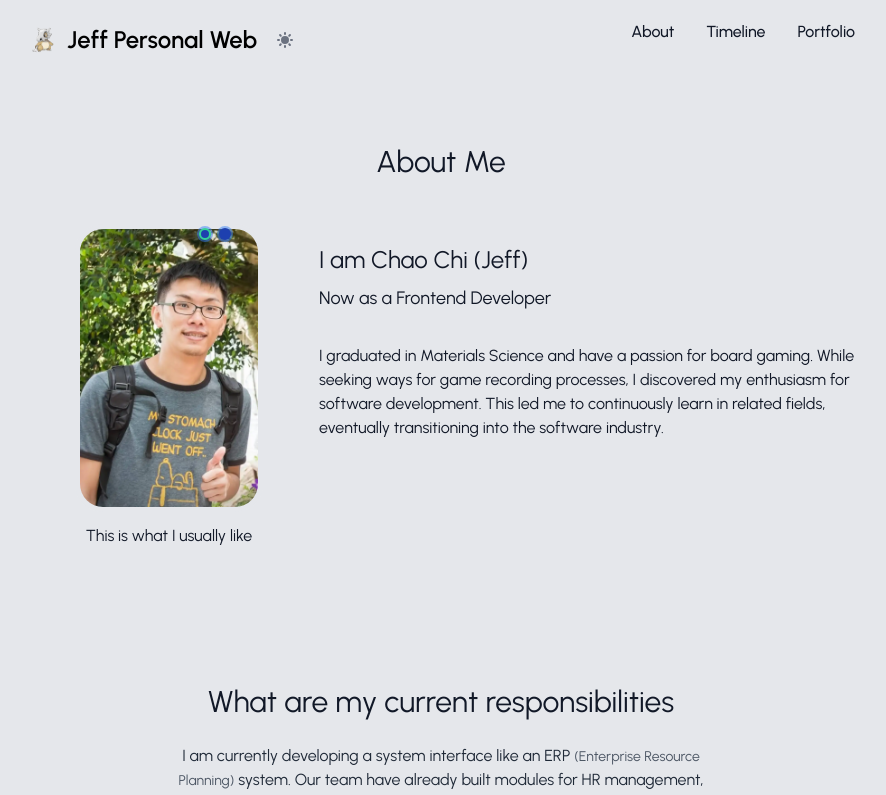
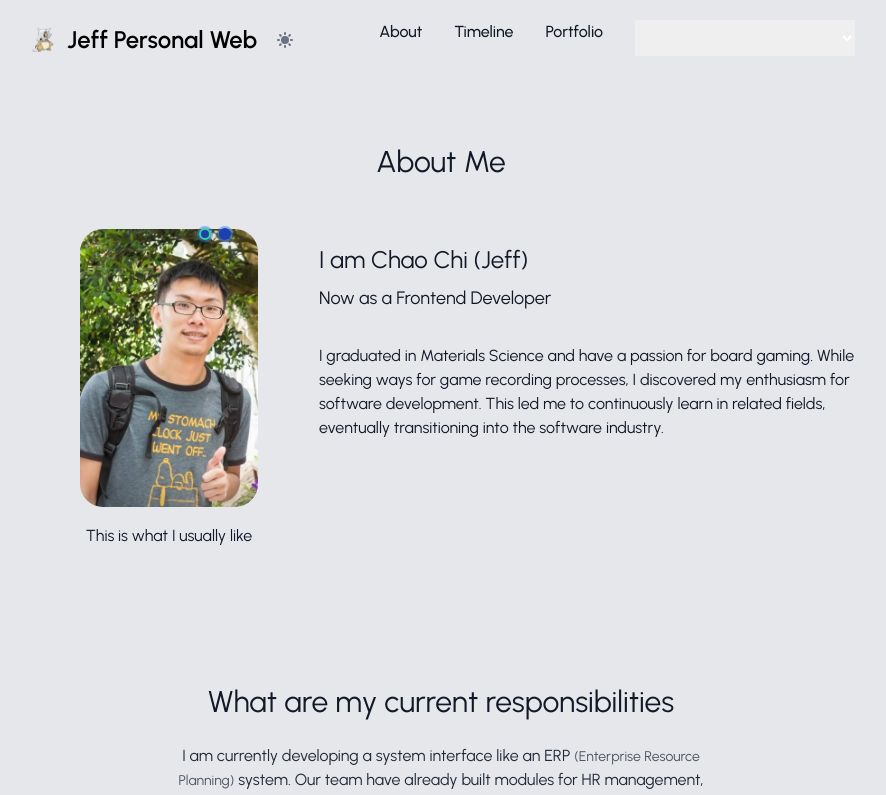
Before and after one commit to ccwChi/portfolio_web, a React (Create React App) app: page / in a window 1280 px wide. Shown: the top 795 px of the page, without its empty margins (199-1085 px from the left). Built offline with nearby package versions, Linux system fonts and the light colour scheme.

Commit message:
i18n撰寫中

```diff
--- a/package.json
+++ b/package.json
@@ -9,9 +9,11 @@
     "@testing-library/user-event": "^13.5.0",
     "aos": "^2.3.4",
     "gh-pages": "^6.1.1",
+    "i18next": "^23.11.0",
     "react": "^18.2.0",
     "react-countup": "^6.4.2",
     "react-dom": "^18.2.0",
+    "react-i18next": "^14.1.0",
     "react-scripts": "5.0.1",
     "web-vitals": "^2.1.4"
   },
--- a/src/components/Header.jsx
+++ b/src/components/Header.jsx
@@ -2,6 +2,13 @@ import React, { useEffect, useRef, useState } from "react";
 import Kala from "../assets/images/cubone.webp";
 import ThemeSwitcher from "../utils/ThemeSwitcher";
 import { BurgerIcon } from "../assets/iconData";
+import { useTranslation } from "react-i18next";
+
+// Languages List
+const languagesList = [
+	{ code: "zh", country: "tw", label: "繁體中文" },
+	{ code: "en", country: "us", label: "English" }, // Assuming "us" for English
+];
 
 const Header = () => {
   const headerRef = useRef(null);
@@ -49,6 +56,22 @@ const Header = () => {
       });
     }
   };
+
+
+  const {
+		i18n: { changeLanguage, language },
+	} = useTranslation();
+
+	useEffect(() => {
+		localStorage.setItem("selectedLanguage", language);
+	}, [language]);
+
+	const handleChangeLanguage = (event) => {
+		const selectedLanguage = event.target.value;
+		changeLanguage(selectedLanguage);
+		localStorage.setItem("selectedLanguage", selectedLanguage);
+	};
+
 
   return (
     <header
@@ -112,6 +135,21 @@ const Header = () => {
                   Portfolio
                 </a>
               </li>
+              <div className="flex gap-2 ml-4">
+					<select
+						value={language}
+						onChange={handleChangeLanguage}
+						size="small"
+						className="!h-9 !text-white !w-[90px] sm:!w-[220px]"
+						>
+						{languagesList.map((obj) => (
+							<div key={obj.code} value={obj.code}>
+
+								{` ${obj.label}`}
+							</div>
+						))}
+					</select>
+				</div>
             </ul>
           </div>
         </div>
--- /dev/null
+++ b/src/utils/i18n.js
@@ -0,0 +1,36 @@
+// 國家代碼表 https://www.cbc.gov.tw/public/attachment/83189591771.pdf
+// 各國語系代碼表 https://hoohoo.top/blog/national-language-code-table-zh-tw-zh-cn-en-us-json-format/
+import i18n from "i18next";
+import { initReactI18next } from "react-i18next";
+import zh_tw_Json from "../locales/zh_TW.json";
+import vi_Json from "../locales/vi.json";
+import en_Json from "../locales/en.json";
+import ja_Json from "../locales/ja.json";
+import id_Json from "../locales/id.json";
+import ph_Json from "../locales/ph.json";
+import th_Json from "../locales/th.json";
+
+const resources = {
+	zh: { ...zh_tw_Json },
+	vi: { ...vi_Json },
+	en: { ...en_Json },
+	ja: { ...ja_Json },
+	id: { ...id_Json },
+	fil: { ...ph_Json },
+	th: { ...th_Json },
+};
+
+const defaultLanguage = "zh-TW";
+const detectedLanguage = (localStorage.getItem("selectedLanguage") || navigator.language || defaultLanguage).split(
+	"-"
+)[0];
+
+i18n.use(initReactI18next).init({
+	lng: detectedLanguage,
+	fallbackLng: defaultLanguage,
+	resources: { ...resources },
+	interpolation: {
+		// 是否要讓字詞 escaped 來防止 xss 攻擊，因為 React.js 已經做了就設成 false 即可
+		escapeValue: false,
+	},
+});
```
Also changed, not shown: 1 other file (tests, documents, lock files or other folders).
